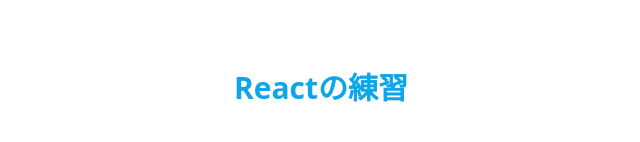
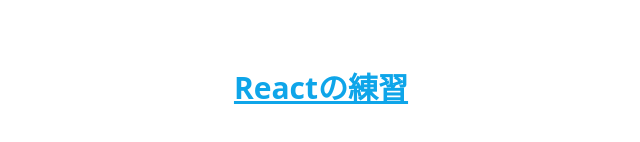
Before and after one commit to Hashimoto-Noriaki/react-calendar, a React (Vite) app: page / in a window 1280 px wide. Shown: the part 312-454 px from the top of the page, without its empty margins (319-959 px from the left). Built offline with nearby package versions, Linux system fonts and the light colour scheme.

Commit message:
main.tsx修正

```diff
--- a/src/main.tsx
+++ b/src/main.tsx
@@ -6,10 +6,8 @@
 
 ReactDOM.createRoot(document.getElementById('root')!).render(
   <React.StrictMode>
-    <div className="flex flex-col justify-center items-center h-screen">
-      <h1 className="text-3xl font-bold text-sky-500">
-        Reactの練習
-      </h1>
+    <div className="flex justify-center items-center h-screen">
+      <h1 className="text-3xl font-bold text-sky-500 underline">Reactの練習</h1>
     </div>
   </React.StrictMode>
 )
--- a/src/styles/output.css
+++ b/src/styles/output.css
@@ -587,3 +587,7 @@
   --tw-text-opacity: 1;
   color: rgb(14 165 233 / var(--tw-text-opacity));
 }
+
+.underline {
+  text-decoration-line: underline;
+}
```
